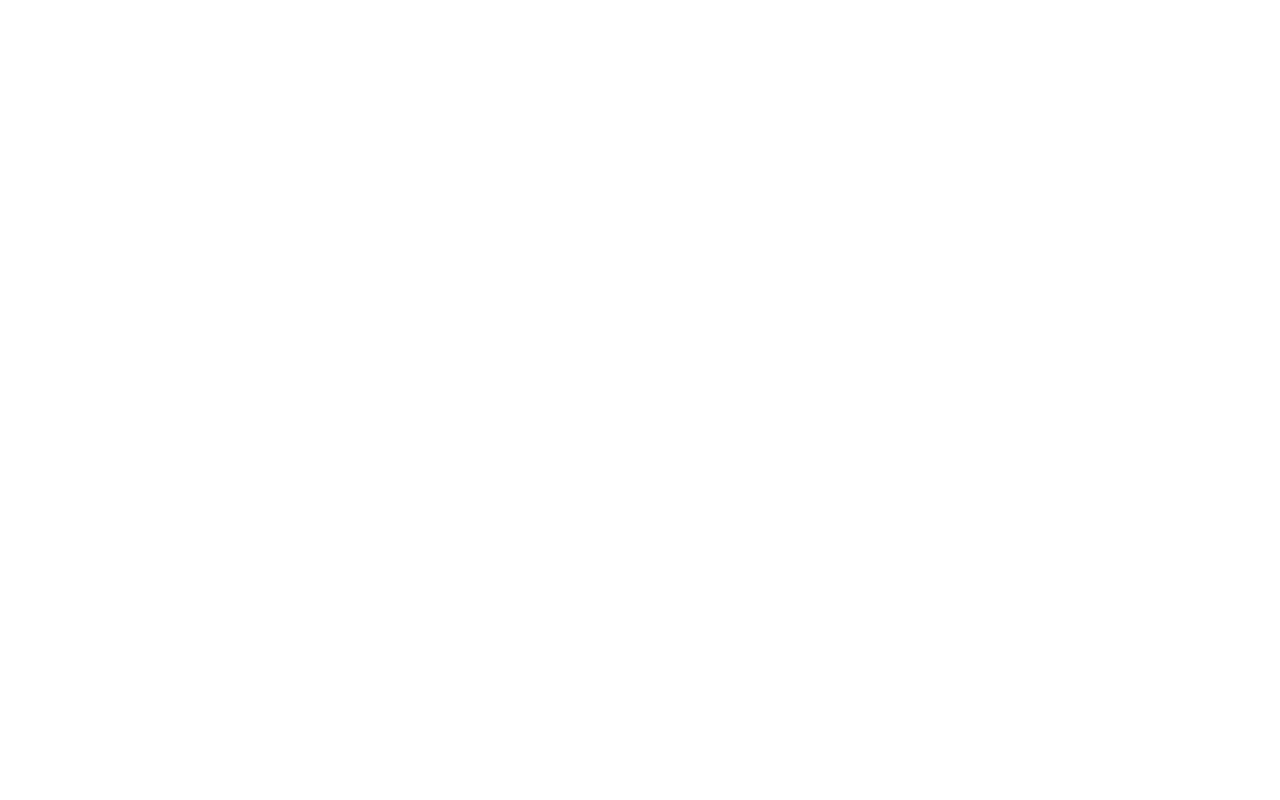
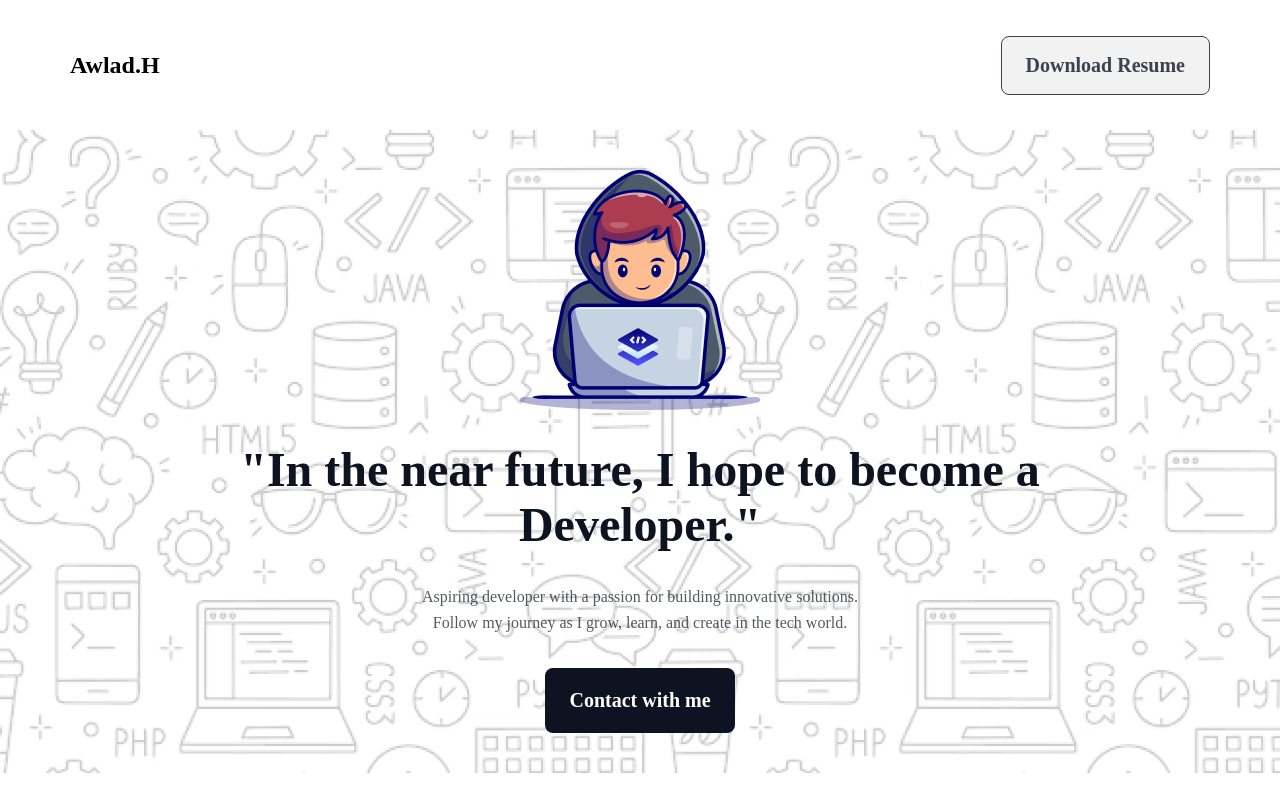
Before and after one commit to fardinislam-pr/Awlad-H, a plain HTML site: page index.html in a window 1280 px wide. Drawn offline with Linux system fonts and the light colour scheme; a web font is replaced by a local one.

Commit message:
Complete header section of the webpage

```diff
--- a/index.html
+++ b/index.html
@@ -1,14 +1,33 @@
 <!DOCTYPE html>
 <html lang="en">
+
 <head>
     <meta charset="UTF-8">
     <meta name="viewport" content="width=device-width, initial-scale=1.0">
     <link rel="stylesheet" href="style.css">
     <title>Awlad-H</title>
 </head>
+
 <body>
-    <header>
-
+    <header >
+        <nav class="container">
+            <div class="nav flex">
+                <h2 class="logo">
+                    Awlad.H
+                </h2>
+                <button class="nav-btn">
+                    Download Resume
+                </button>
+            </div>
+        </nav>
+        <div class="banner ">
+            <div class="container flex banner-content">
+                <img src="./assets/Group.png" alt="Developer">
+                <h1 class="title">"In the near future, I hope to become a Developer."</h1>
+                <p class="description">Aspiring developer with a passion for building innovative solutions. <br> Follow my journey as I grow, learn, and create in the tech world.</p>
+                <a href="#"><button class="contact-btn">Contact with me</button></a>
+            </div>
+        </div>
     </header>
 
     <main>
@@ -19,4 +38,5 @@
 
     </footer>
 </body>
+
 </html>
--- a/style.css
+++ b/style.css
@@ -8,7 +8,81 @@
      font-family: "Azeret Mono";
  }
 
-.container{
+ .container {
      max-width: 1140px;
      margin: 0px auto;
  }
+
+ .flex {
+     display: flex;
+ }
+
+ .description {
+     color: rgba(13, 19, 33, 1);
+     text-align: center;
+     font-size: 16px;
+     font-style: normal;
+     line-height: 26px;
+     opacity: 0.7;
+ }
+
+ /* nav stayle */
+
+ nav {
+     height: 130px;
+ }
+
+ .nav {
+     height: 130px;
+     justify-content: space-between;
+     align-items: center;
+ }
+
+ .nav-btn {
+     color: #0D1321;
+     font-size: 20px;
+     font-weight: 600;
+     padding: 17px 24px;
+     border-radius: 8px;
+     border: 1px solid #0D1321;
+     opacity: 0.8;
+ }
+
+ /* banner style */
+ .banner {
+     background-image: url("./assets/Hero-bg.png");
+     max-height: fit-content;
+     padding: 40px 220px;
+ }
+
+ .banner-content {
+     flex-direction: column;
+     justify-content: center;
+     align-items: center;
+ }
+
+ .banner-content img {
+     height: 240px;
+
+ }
+
+ .contact-btn {
+     color: #FFF;
+     font-size: 20px;
+     font-weight: 600;
+     padding: 21px 24px;
+     border-radius: 8px;
+     background: #0D1321;
+     border: none;
+     cursor: pointer;
+     margin: 32px 0px 0 0;
+ }
+
+ .title {
+     /* width: 990px; */
+     color: #0D1321;
+     text-align: center;
+     font-size: 48px;
+     font-weight: 800;
+     margin: 32px 0;
+ }
```
Lines whose indentation alone changed are shown as unchanged.
